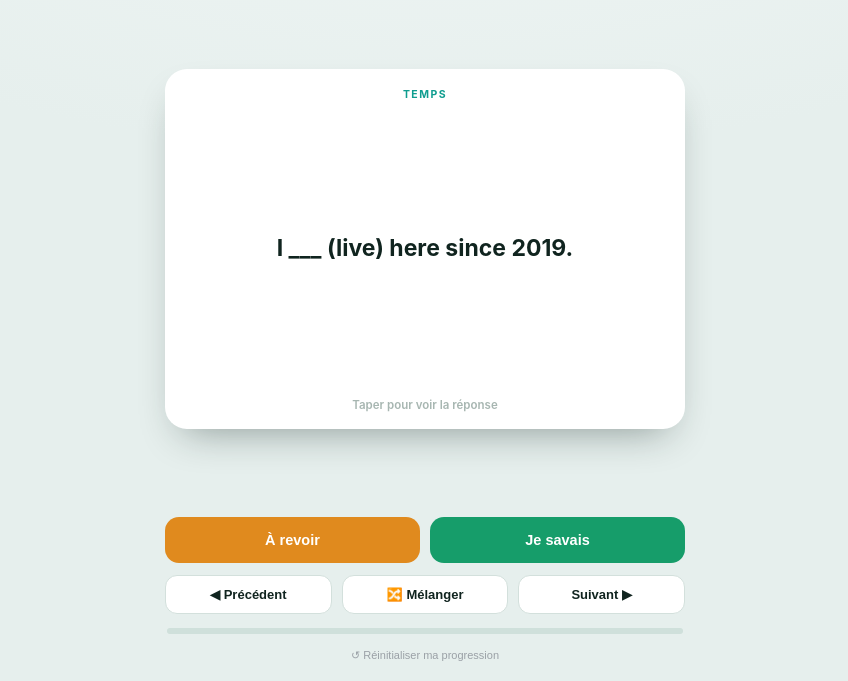
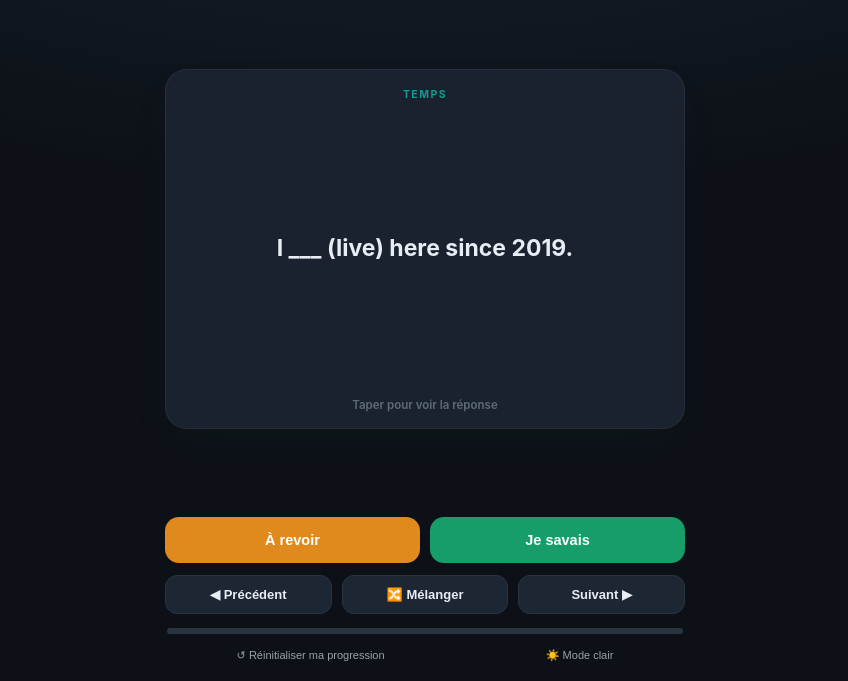
Before and after one commit to julienf68250-wq/toeic-cards, a plain HTML site: page grammaire.html in a window 1280 px wide. Shown: the part 119-800 px from the top of the page, without its empty margins (215-1063 px from the left). Drawn offline with Linux system fonts and the light colour scheme.

Commit message:
Add files via upload

```diff
--- a/grammaire.html
+++ b/grammaire.html
@@ -62,6 +62,19 @@
   .done h2{margin:0 0 6px;font-size:24px}.done p{color:var(--muted);margin:0 0 22px}
   .done button{background:var(--teal);color:#fff;border:0;border-radius:14px;padding:14px 26px;font-weight:800;font-size:15px;cursor:pointer}
   @media (prefers-reduced-motion:reduce){.card{transition:none}}
+  /* --- mode sombre --- */
+  body.dark{ --bg:#10151c; --card:#1a2230; --ink:#e8edf4; --muted:#93a1b2; --line:#2a3440;
+    background:radial-gradient(120% 80% at 50% -10%,#16212e 0%,#0d1117 60%); }
+  body.dark .chip{ background:#1d2734; border-color:#2a3440; color:#93a1b2; }
+  body.dark .chip[aria-pressed="true"]{ background:var(--teal); color:#fff; border-color:var(--teal); }
+  body.dark .nav button{ background:#1d2734; color:#e8edf4; border-color:#2a3440; }
+  body.dark .nav button:active{ background:#243042; }
+  body.dark .bar{ background:#2a3440; }
+  body.dark .face{ border-color:rgba(255,255,255,.06); }
+  body.dark .back{ background:linear-gradient(170deg,#1d2634,#18202c); }
+  body.dark .done{ background:var(--card); }
+  body.dark .hint{ color:#5d6b7a; }
+  body.dark .a{ color:#3ad6c4; }
 </style>
 </head>
 <body>
@@ -152,7 +165,18 @@
 resetBtn.textContent="\u21BA Réinitialiser ma progression";
 resetBtn.style.cssText="margin:12px auto 0;display:block;font-size:11px;color:#9aa0a6;background:none;border:0;cursor:pointer";
 resetBtn.onclick=()=>{if(confirm("Effacer toute la progression mémorisée ?")){known.clear();store.known=[];store.filter="Tout";save();filter="Tout";[...chips.children].forEach((x,i)=>x.setAttribute("aria-pressed",i===0));rebuild();}};
-document.querySelector(".wrap").appendChild(resetBtn);
+// thème clair/sombre (défaut sombre, partagé sur le même domaine)
+const THKEY="toeic_theme";
+const applyTheme=t=>document.body.classList.toggle("dark",t==="dark");
+let theme; try{theme=localStorage.getItem(THKEY);}catch(e){} if(!theme)theme="dark"; applyTheme(theme);
+const themeBtn=document.createElement("button");
+themeBtn.style.cssText=resetBtn.style.cssText;
+const lblTheme=()=>themeBtn.textContent=theme==="dark"?"☀️ Mode clair":"🌙 Mode sombre"; lblTheme();
+themeBtn.onclick=()=>{theme=document.body.classList.contains("dark")?"light":"dark";applyTheme(theme);try{localStorage.setItem(THKEY,theme);}catch(e){}lblTheme();};
+const footer=document.createElement("div");
+footer.style.cssText="display:flex;gap:18px;justify-content:center;align-items:center;flex-wrap:wrap";
+footer.appendChild(resetBtn);footer.appendChild(themeBtn);
+document.querySelector(".wrap").appendChild(footer);
 rebuild();
 </script>
 </body>
```
